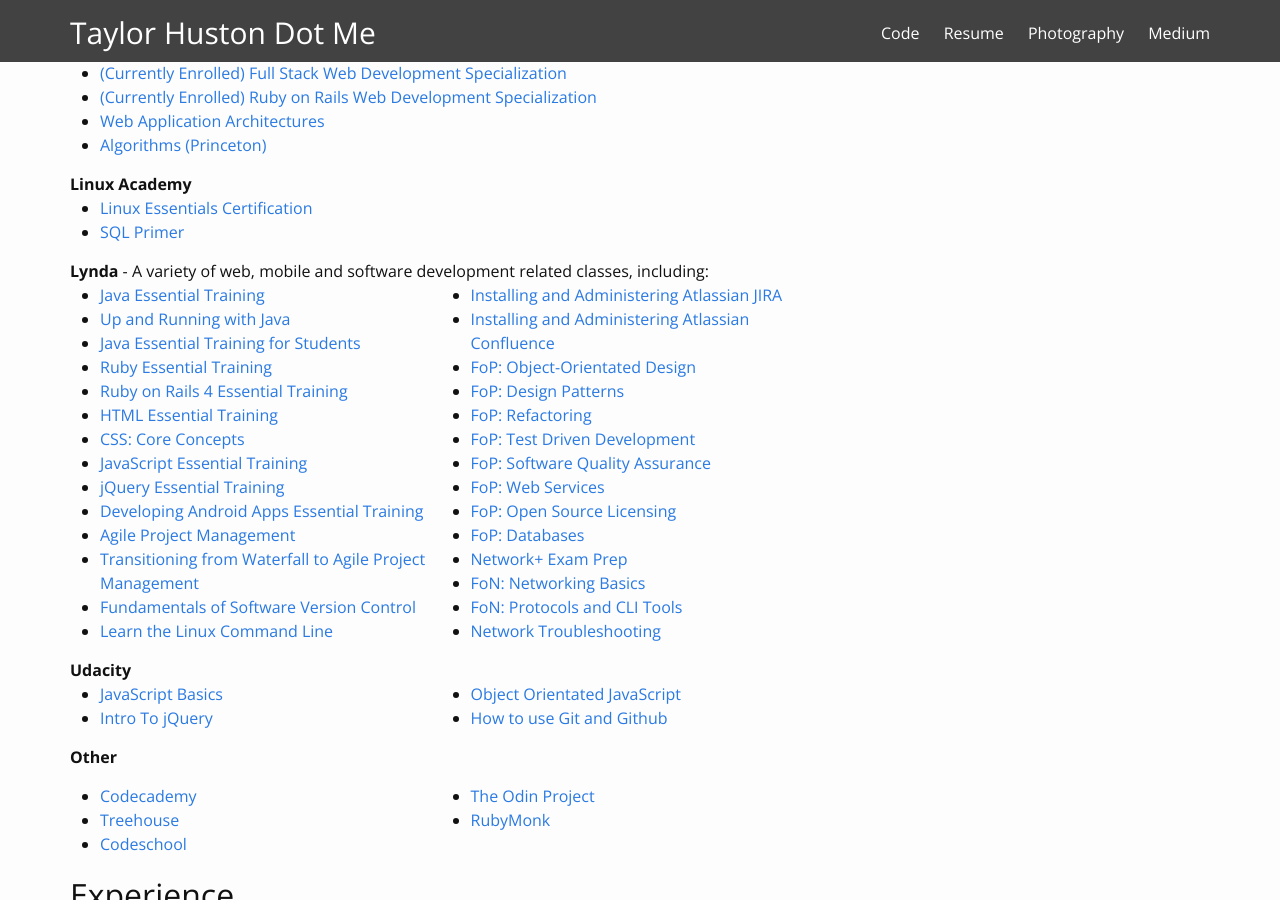
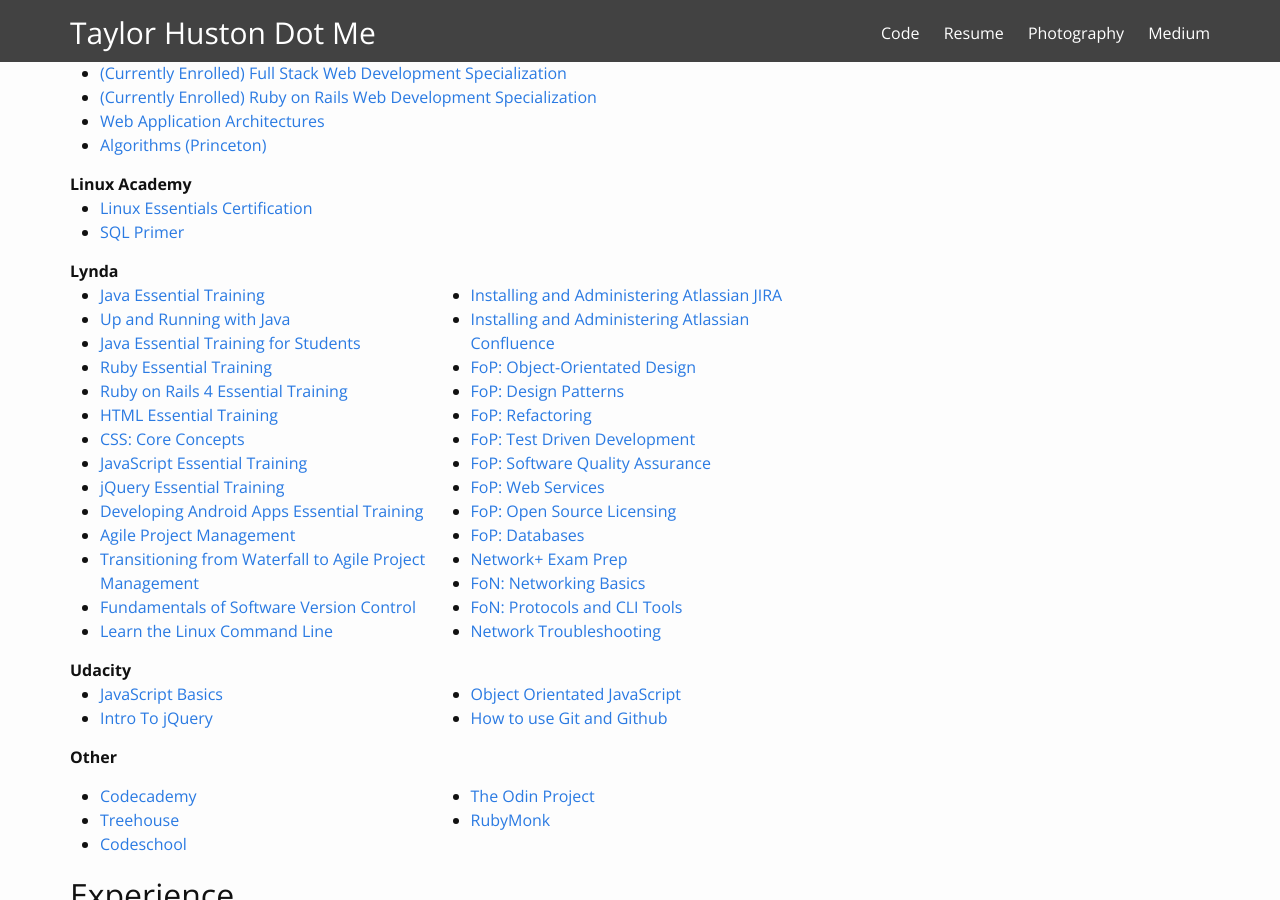
Before and after one commit to TaylorHuston/taylorhuston.github.io, a Jekyll site: the page built from resume.html, in a window 1280 px wide and 900 px high, scrolled down 884 px. Built offline with Jekyll 4.4.1, drawn with Linux system fonts in a browser that asks for light colours; some web fonts are replaced.

Commit message:
Update Resume

```diff
--- a/resume.html
+++ b/resume.html
@@ -108,7 +108,7 @@
   </div>
 
 
-  <strong>Lynda</strong> - A variety of web, mobile and software development related classes, including:
+  <strong>Lynda</strong>
 
   <div class="mooc">
     <ul>
```
